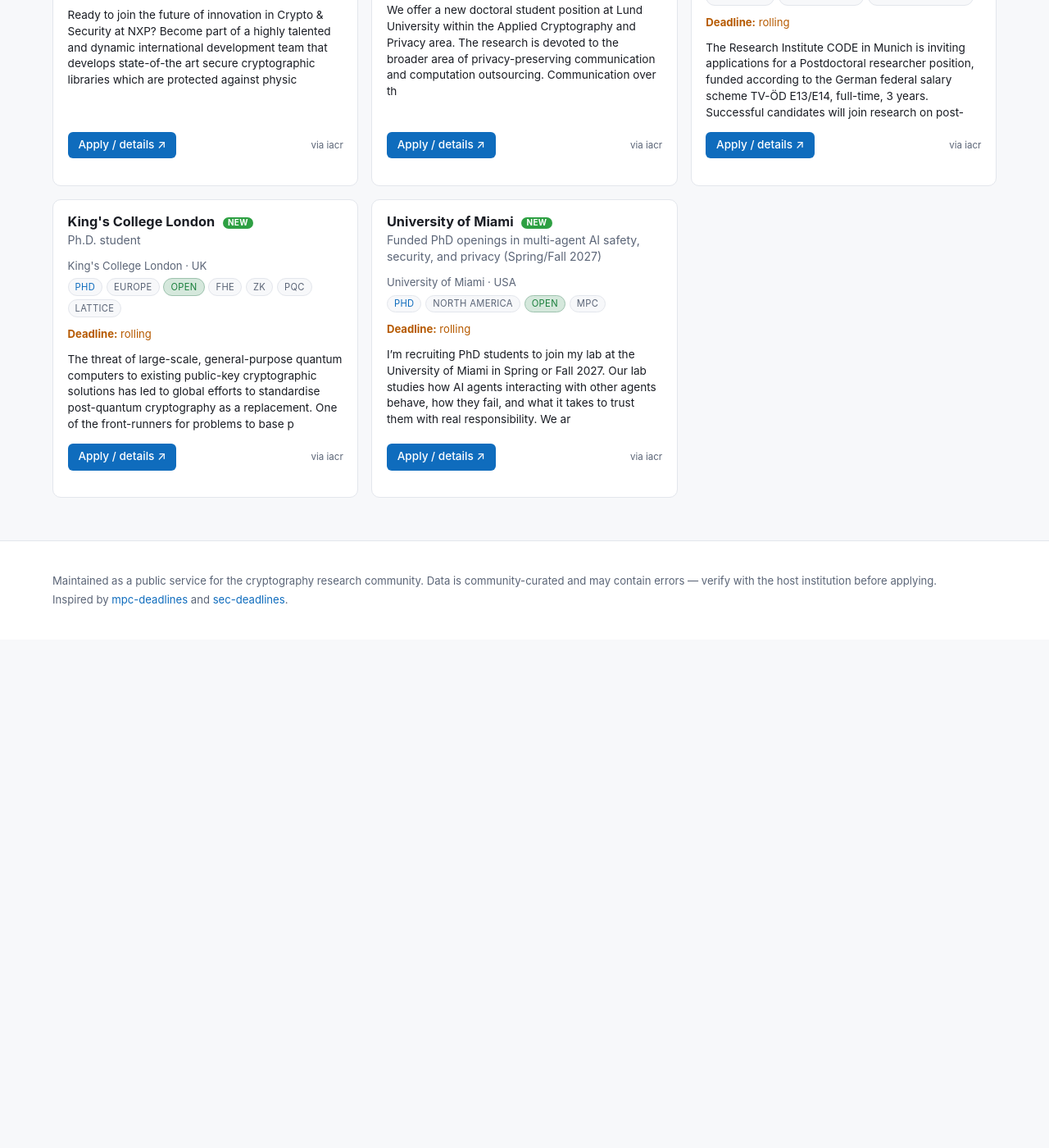
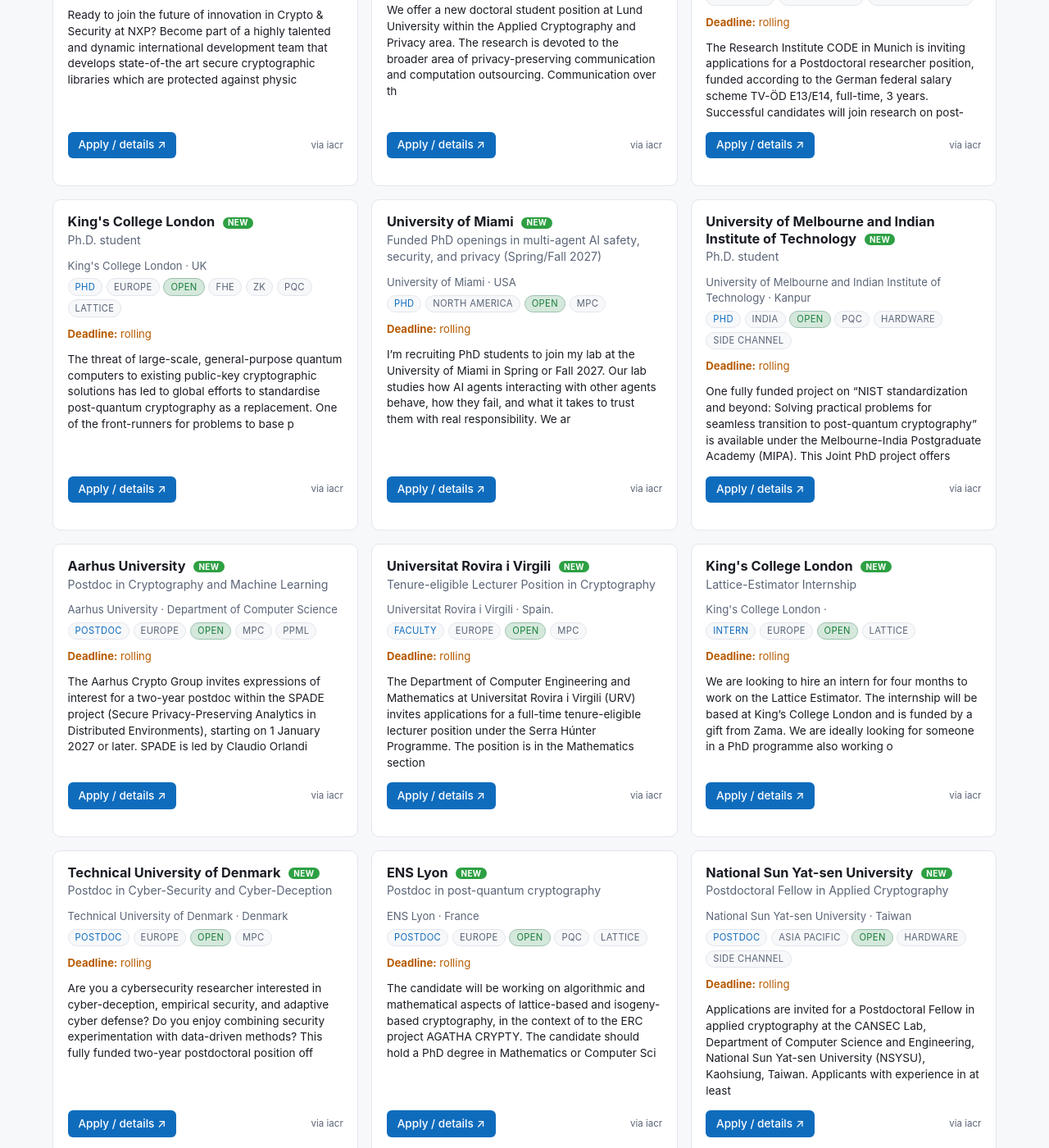
Before and after one commit to ck-chaudhary/crypto-jobs, a Jekyll site: the page built from crypto-jobs/index.html, in a window 1280 px wide and 1400 px high, scrolled down 20454 px. Shown: the whole window at 82% size. Built offline with Jekyll 4.4.1, drawn with Linux system fonts in a browser that asks for light colours; before the commit the page ends 21234 px from its top, so only the background shows below that; some of the changed text lies outside the part shown.

Commit message:
chore(positions): auto-append new IACR jobs board entries

```diff
--- a/crypto-jobs/_data/positions.yml
+++ b/crypto-jobs/_data/positions.yml
@@ -2709,3 +2709,132 @@
     or Fall 2027. Our lab studies how AI agents interacting with other agents behave,
     how they fail, and what it takes to trust them with real responsibility. We ar
   source: iacr
+
+# ---------------- AUTO-APPENDED from IACR jobs board (2026-10-08) ----------------
+- name: University of Melbourne and Indian Institute of Technology
+  role: Ph.D. student
+  type: phd
+  region: india
+  country: Kanpur
+  institution: University of Melbourne and Indian Institute of Technology
+  link: https://iacr.org/jobs/item/4288
+  deadline: rolling
+  posted: '2026-10-08'
+  added: '2026-10-08'
+  area:
+  - pqc
+  - hardware
+  - side_channel
+  status: open
+  note: 'One fully funded project on “NIST standardization and beyond: Solving practical
+    problems for seamless transition to post-quantum cryptography” is available under
+    the Melbourne-India Postgraduate Academy (MIPA). This Joint PhD project offers'
+  source: iacr
+- name: Aarhus University
+  role: Postdoc in Cryptography and Machine Learning
+  type: postdoc
+  region: europe
+  country: Department of Computer Science
+  institution: Aarhus University
+  link: https://iacr.org/jobs/item/4287
+  deadline: rolling
+  posted: '2026-10-07'
+  added: '2026-10-08'
+  area:
+  - mpc
+  - ppml
+  status: open
+  note: 'The Aarhus Crypto Group invites expressions of interest for a two-year postdoc
+    within the SPADE project (Secure Privacy-Preserving Analytics in Distributed Environments),
+    starting on 1 January 2027 or later. SPADE is led by Claudio Orlandi '
+  source: iacr
+- name: Universitat Rovira i Virgili
+  role: Tenure-eligible Lecturer Position in Cryptography
+  type: faculty
+  region: europe
+  country: Spain.
+  institution: Universitat Rovira i Virgili
+  link: https://iacr.org/jobs/item/4286
+  deadline: rolling
+  posted: '2026-10-05'
+  added: '2026-10-08'
+  area:
+  - mpc
+  status: open
+  note: The Department of Computer Engineering and Mathematics at Universitat Rovira
+    i Virgili (URV) invites applications for a full-time tenure-eligible lecturer
+    position under the Serra Húnter Programme. The position is in the Mathematics
+    section
+  source: iacr
+- name: King's College London
+  role: Lattice-Estimator Internship
+  type: intern
+  region: europe
+  country: ''
+  institution: King's College London
+  link: https://iacr.org/jobs/item/4285
+  deadline: rolling
+  posted: '2026-10-05'
+  added: '2026-10-08'
+  area:
+  - lattice
+  status: open
+  note: We are looking to hire an intern for four months to work on the Lattice Estimator.
+    The internship will be based at King’s College London and is funded by a gift
+    from Zama. We are ideally looking for someone in a PhD programme also working
+    o
+  source: iacr
+- name: Technical University of Denmark
+  role: Postdoc in Cyber-Security and Cyber-Deception
+  type: postdoc
+  region: europe
+  country: Denmark
+  institution: Technical University of Denmark
+  link: https://iacr.org/jobs/item/4284
+  deadline: rolling
+  posted: '2026-10-05'
+  added: '2026-10-08'
+  area:
+  - mpc
+  status: open
+  note: Are you a cybersecurity researcher interested in cyber-deception, empirical
+    security, and adaptive cyber defense? Do you enjoy combining security experimentation
+    with data-driven methods? This fully funded two-year postdoctoral position off
+  source: iacr
+- name: ENS Lyon
+  role: Postdoc in post-quantum cryptography
+  type: postdoc
+  region: europe
+  country: France
+  institution: ENS Lyon
+  link: https://iacr.org/jobs/item/4283
+  deadline: rolling
+  posted: '2026-10-05'
+  added: '2026-10-08'
+  area:
+  - pqc
+  - lattice
+  status: open
+  note: The candidate will be working on algorithmic and mathematical aspects of lattice-based
+    and isogeny-based cryptography, in the context of to the ERC project AGATHA CRYPTY.
+    The candidate should hold a PhD degree in Mathematics or Computer Sci
+  source: iacr
+- name: National Sun Yat-sen University
+  role: Postdoctoral Fellow in Applied Cryptography
+  type: postdoc
+  region: asia_pacific
+  country: Taiwan
+  institution: National Sun Yat-sen University
+  link: https://iacr.org/jobs/item/4282
+  deadline: rolling
+  posted: '2026-10-01'
+  added: '2026-10-08'
+  area:
+  - hardware
+  - side_channel
+  status: open
+  note: Applications are invited for a Postdoctoral Fellow in applied cryptography
+    at the CANSEC Lab, Department of Computer Science and Engineering, National Sun
+    Yat-sen University (NSYSU), Kaohsiung, Taiwan. Applicants with experience in at
+    least
+  source: iacr
```
